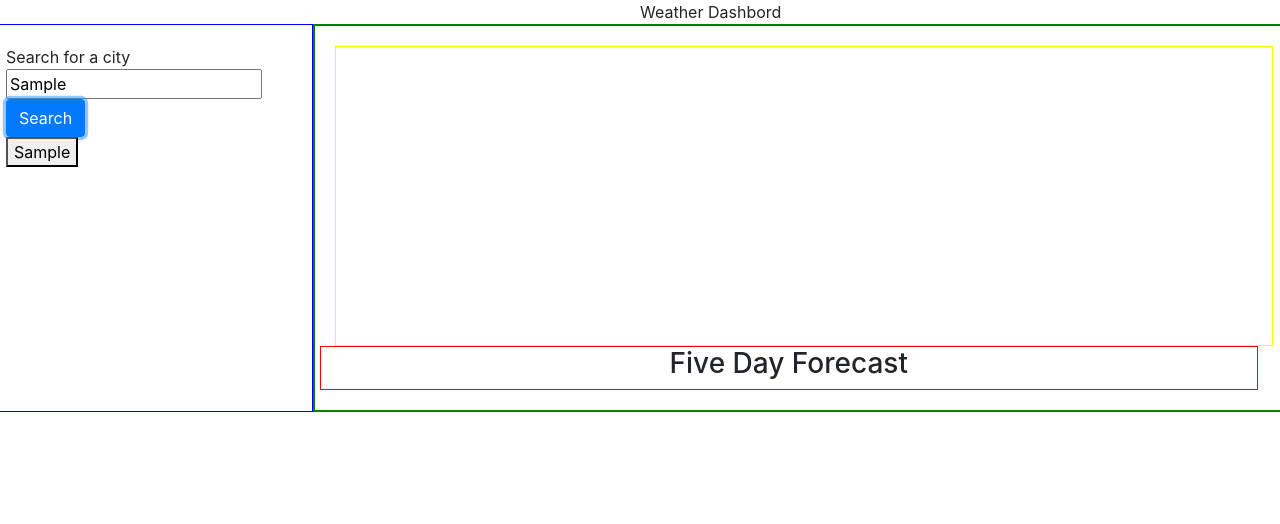
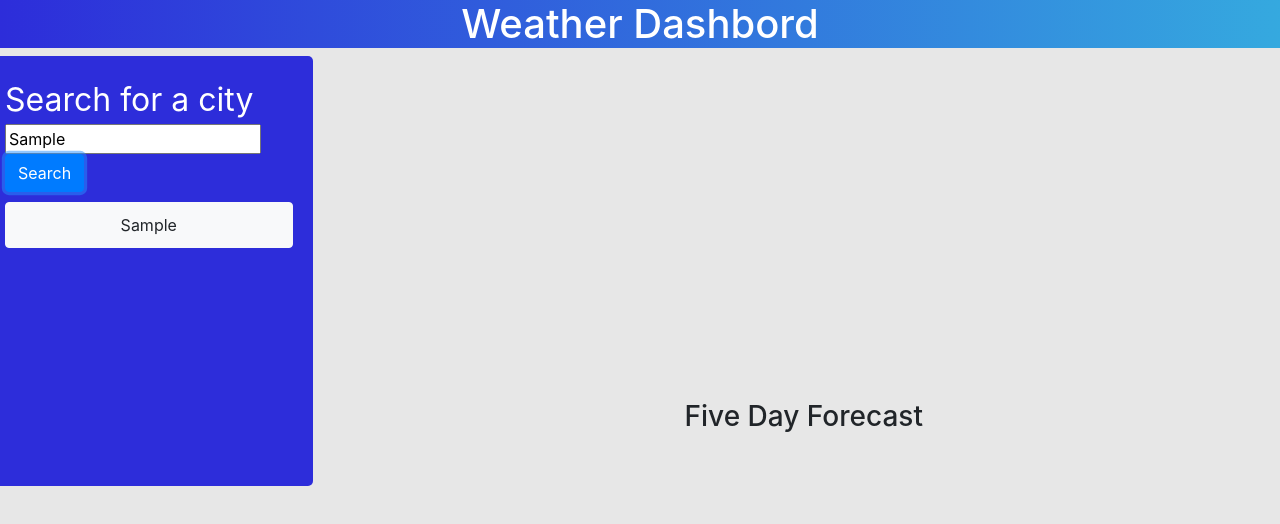
Before and after one commit to Bgallag5/WeatherForecast, a plain HTML site: page index.html in a window 1280 px wide. Both pictures are taken after typing "Sample" into the empty fields and a click on the button "Search". Drawn offline with nearby package versions, Linux system fonts and the light colour scheme; no server answers.

Commit message:
styling coming along

```diff
--- a/assets/css/style.css
+++ b/assets/css/style.css
@@ -4,21 +4,27 @@
 }
 
 header {
-  margin-left: 50%;
+  margin:auto;
+  text-align: center;
+background-image: linear-gradient(to right, rgb(45, 45, 218), rgb(53, 169, 223));
+color: white;
 }
-
+body{
+    background-color: rgb(231, 231, 231);
+}
 /* #container {
   display: flex;
    width: 100%;
 } */
 
 #city-search {
-  border: blue 1px solid;
   display: inline;
+  background-color: rgb(45, 45, 218);
+  border-radius: 5px;
+  text-align: left;
 }
 
 #weather-display {
-  border: green solid 2px;
   display: inline-block;
 }
 
@@ -28,13 +34,15 @@ margin: 0;
 }
 
 #oneDay {
-  border: yellow 1px solid;
   height: 300px;
 }
 
+#oneDayForecast{
+    padding: 15px;
+}
+
 #fiveDay{
-  border: red 1px solid;
-  display: flex;
+  display:inline;
   justify-content: space-around;
 }
 
@@ -59,3 +67,10 @@ margin: 0;
   background-color: rgb(53, 169, 223);
   padding: 10px;
 }
+
+#button{
+    width: 100%;
+text-align: center;
+padding: 10px;
+margin: 10px 0;
+}
--- a/assets/js/script.js
+++ b/assets/js/script.js
@@ -12,6 +12,7 @@ $("#searchBtn").on("click", function (event) {
   var newButton = document.createElement("button");
   newButton.innerHTML = place;
   newButton.setAttribute("id", "button");
+  newButton.setAttribute("class", "btn btn-light");
   newButton.onclick = function(){
       getWeather(place);
     }
@@ -90,7 +91,7 @@ function getFiveDay(latitude, longitude, location) {
       document.querySelector(".fiveDayWeather").innerHTML = "";
 
       $("#oneDay").append(
-        `<div class= "card">
+        `<div class= "card" id= "oneDayForecast">
         <h3>${city}, ${todaysWeather.date}</h3>
         <img src = "http://openweathermap.org/img/wn/${todaysWeather.icon}@2x.png" style = "width: 80px; height: 80px"></img>
         <p> Temp: ${todaysWeather.temp}</p>
--- a/index.html
+++ b/index.html
@@ -9,11 +9,11 @@
     <link rel="stylesheet" href="assets/css/style.css">
 </head>
 <body>
-<header>Weather Dashbord</header>
+<header><h1>Weather Dashbord</h1></header>
 
 <div class=" row" id="page">
 <section class="container col-3 sections" id="city-search">
-<div>Search for a city </div>
+<div style="color: white; font-size: 2rem;">Search for a city </div>
 <input type="form-control" id="citySearch" placeholder="city" class="search-term"/>
 <button class="btn btn-primary" id="searchBtn" >Search</button>
 <div id="past-searches"></div>
@@ -24,7 +24,7 @@
 </div>
 
 <div id="fiveDay" class="container row">
-<h3>Five Day Forecast</h3>
+<h3 style="text-align: center;">Five Day Forecast</h3>
 <div class="row container fiveDayWeather">
 
 </div>
```
